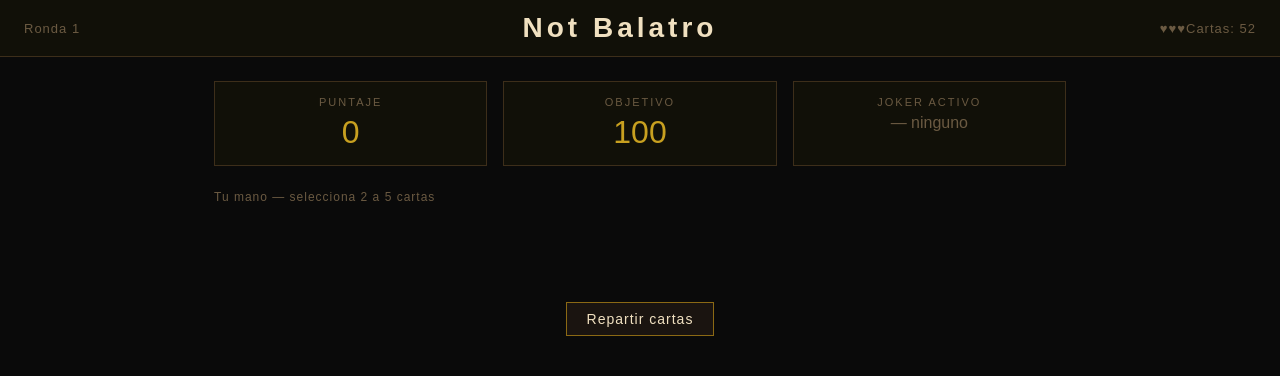
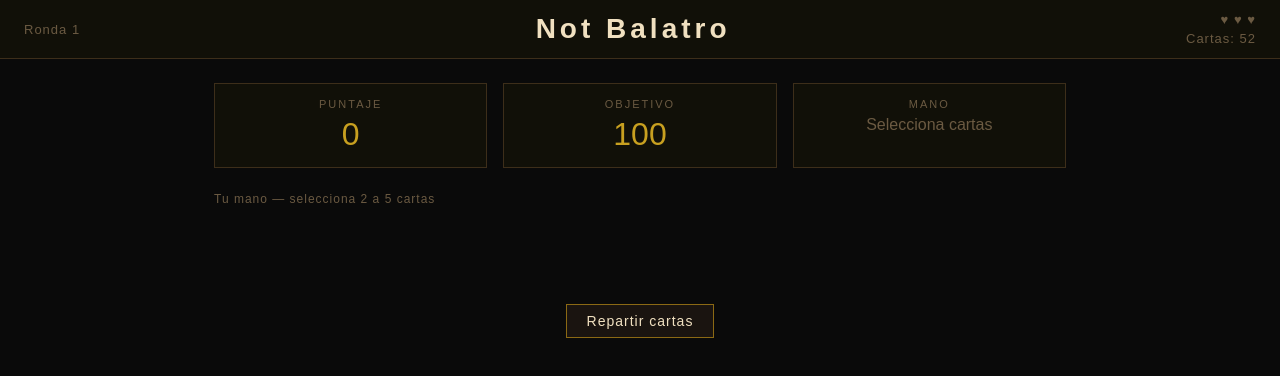
Before and after one commit to fatupopzz/not-balatro, a React (Vite) app: page / in a window 1280 px wide. Both pictures are taken after a click on the button "Iniciar Juego". Shown: the top 376 px of the page. Built offline with nearby package versions, Linux system fonts and the light colour scheme; a web font is replaced by a local one.

Commit message:
feat: hand evaluator, victory screen, full game flow

```diff
--- a/src/App.css
+++ b/src/App.css
@@ -22,6 +22,25 @@
   font-size: 13px;
   color: var(--text-muted);
   letter-spacing: 1px;
+}
+
+.navbar-right {
+  display: flex;
+  flex-direction: column;
+  align-items: flex-end;
+  gap: 4px;
+}
+
+.lives {
+  color: var(--accent-glow);
+  font-size: 14px;
+  letter-spacing: 6px;
+  font-family: sans-serif;
+}
+
+.cards-left {
+  font-size: 13px;
+  color: var(--text-muted);
 }
 
 .gameboard {
--- a/src/App.jsx
+++ b/src/App.jsx
@@ -2,9 +2,11 @@ import { useState } from 'react'
 import Menu from './components/Menu'
 import { createDeck, shuffleDeck } from './data/deck'
 import { getRandomJokers } from './data/jokers'
+import { evaluateHand } from './utils/handEvaluator'
 import Card from './components/Card'
 import GameOver from './components/GameOver'
 import JokerSelection from './components/JokerSelection'
+import Victory from './components/Victory'
 import './App.css'
 
 function App() {
@@ -20,6 +22,7 @@ function App() {
   const [jokerOptions, setJokerOptions] = useState([])
   const [gameOver, setGameOver] = useState(false)
   const [lives, setLives] = useState(3)
+  const [showVictory, setShowVictory] = useState(false)
 
   function dealHand(currentDeck) {
     if (currentDeck.length < 8) {
@@ -44,7 +47,8 @@ function App() {
   function playHand() {
     if (selected.length < 2) return
     const selectedCards = selected.map(i => hand[i])
-    let points = selected.length * 10
+    const { score: handScore } = evaluateHand(selectedCards)
+    let points = handScore * 10
 
     if (activeJoker) {
       points = activeJoker.apply(points, selectedCards)
@@ -57,9 +61,7 @@ function App() {
     setScore(newScore)
 
     if (newScore >= target) {
-      const options = getRandomJokers(2)
-      setJokerOptions(options)
-      setShowJokers(true)
+      setShowVictory(true)
     } else if (deck.length === 0 && remaining.length === 0) {
       const newLives = lives - 1
       setLives(newLives)
@@ -82,6 +84,13 @@ function App() {
     setHand([...remaining, ...newCards])
     setDeck(newDeck)
     setSelected([])
+  }
+
+  function handleVictoryContinue() {
+    setShowVictory(false)
+    const options = getRandomJokers(2)
+    setJokerOptions(options)
+    setShowJokers(true)
   }
 
   function selectJoker(joker) {
@@ -107,8 +116,11 @@ function App() {
     setShowJokers(false)
     setGameOver(false)
     setLives(3)
+    setShowVictory(false)
     setInMenu(true)
   }
+
+  const detectedHand = evaluateHand(selected.map(i => hand[i]))
 
   return (
     <div className="app">
@@ -117,14 +129,15 @@ function App() {
       ) : (
         <>
           {gameOver && <GameOver score={score} onRestart={restart} />}
+          {showVictory && <Victory round={round} onContinue={handleVictoryContinue} />}
           {showJokers && <JokerSelection jokers={jokerOptions} onSelect={selectJoker} />}
 
           <header className="navbar">
             <span>Ronda {round}</span>
             <h1>Not Balatro</h1>
             <div className="navbar-right">
-              <span className="lives">{'♥'.repeat(lives)}</span>
-              <span>Cartas: {deck.length}</span>
+              <span className="lives">{'♥ '.repeat(lives).trim()}</span>
+              <span className="cards-left">Cartas: {deck.length}</span>
             </div>
           </header>
 
@@ -139,10 +152,8 @@ function App() {
                 <span className="score-number">{target}</span>
               </div>
               <div className="score-box">
-                <span className="score-label">Joker activo</span>
-                <span className="score-hand">
-                  {activeJoker ? activeJoker.name : '— ninguno'}
-                </span>
+                <span className="score-label">Mano</span>
+                <span className="score-hand">{detectedHand.name}</span>
               </div>
             </section>
 
--- a/src/components/Victory.css
+++ b/src/components/Victory.css
@@ -24,7 +24,7 @@
 }
 
 .victory-box h2 {
-  font-size: 52px;
+  font-size: 16px;
   color: var(--accent-yellow);
   letter-spacing: 6px;
 }
--- a/src/utils/handEvaluator.js
+++ b/src/utils/handEvaluator.js
@@ -5,7 +5,8 @@ export function getCardNumericValue(value) {
 }
 
 export function evaluateHand(cards) {
-  if (cards.length === 0) return { name: 'Sin mano', score: 0 }
+  if (cards.length === 0) return { name: 'Selecciona cartas', score: 0 }
+  if (cards.length === 1) return { name: 'Carta Alta', score: 5 }
 
   const values = cards.map(c => c.value)
   const suits = cards.map(c => c.suit)
```
